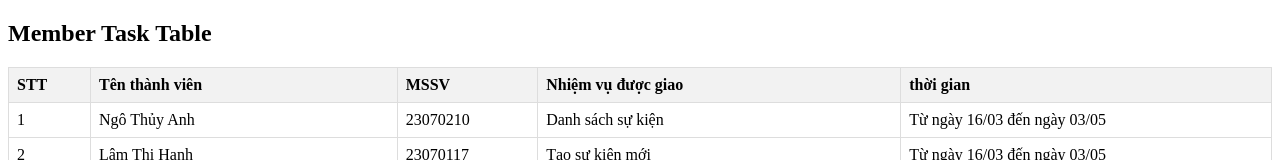
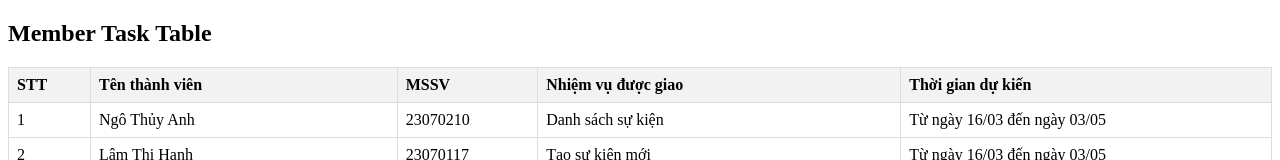
Before and after one commit to duyanhDaai/duyanhDaai.github.io, a plain HTML site: page Table2.html in a window 1280 px wide. Shown: the top 160 px of the page. Drawn offline with Linux system fonts and the light colour scheme.

Commit message:
Update Table2.html

```diff
--- a/Table2.html
+++ b/Table2.html
@@ -29,7 +29,7 @@
                 <th>Tên thành viên</th>
                 <th>MSSV</th>
                 <th>Nhiệm vụ được giao</th>
-                <th>thời gian</th>
+                <th>Thời gian dự kiến</th>
             </tr>
         </thead>
         <tbody>
```
